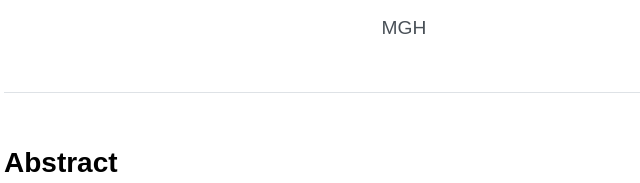
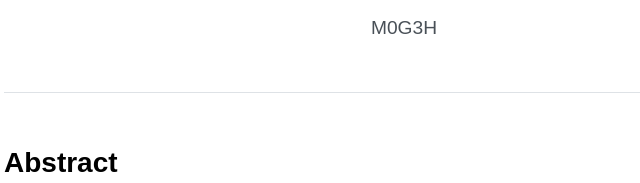
Before and after one commit to M0G3H/Quantum-Cryptography, a plain HTML site: page index.html in a window 1280 px wide. Shown: the part 291-474 px from the top of the page, 236-876 px from the left. Drawn offline with Linux system fonts and the light colour scheme.

Commit message:
Add files via upload

```diff
--- a/index.html
+++ b/index.html
@@ -11,7 +11,7 @@
     <main class="container">
         <header class="paper-header">
             <h1>A Strategic Analysis of Quantum Cryptography: PQC, QKD, and the Future of Digital Security</h1>
-            <p class="author">MGH</p>
+            <p class="author">M0G3H</p>
         </header>
 
         <article>
```
